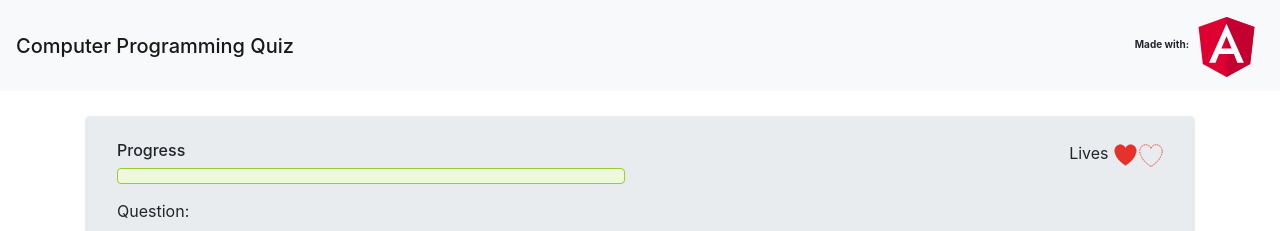
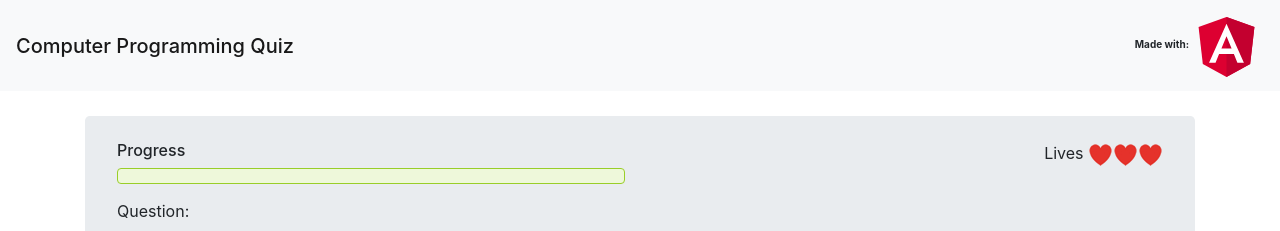
Before and after one commit to AleBark/Angular-Starter-Project, an Angular app: page / in a window 1280 px wide. Shown: the top 231 px of the page. Built offline with nearby package versions, Linux system fonts and the light colour scheme.

Commit message:
input binding, lives controll

```diff
--- a/src/app/attempts/attempts.component.html
+++ b/src/app/attempts/attempts.component.html
@@ -1,2 +1 @@
-<img [src] ="fullHeart">
-<img [src] ="emptyHeart">
+<img *ngFor="let heart of lives" [src]="heart.checkHeart()"/>
--- a/src/app/attempts/attempts.component.ts
+++ b/src/app/attempts/attempts.component.ts
@@ -1,4 +1,5 @@
-import { Component, OnInit } from '@angular/core';
+import { Heart } from '../shared/hearts.model';
+import { Component, OnInit, Input } from '@angular/core';
 
 @Component({
   selector: 'app-attempts',
@@ -7,12 +8,15 @@ import { Component, OnInit } from '@angular/core';
 })
 export class AttemptsComponent implements OnInit {
 
-  public emptyHeart = '/assets/empty_heart.png';
-  public fullHeart = '/assets/full_heart.png';
+  public lives: Array<Heart> = [new Heart(true), new Heart(true), new Heart(true)];
+  @Input() public attempts: number;
 
-  constructor() { }
+  constructor() {
+
+  }
 
   ngOnInit() {
+    console.log(this.attempts);
   }
 
 }
--- a/src/app/panel/panel.component.html
+++ b/src/app/panel/panel.component.html
@@ -9,7 +9,7 @@
         <div class="d-flex justify-content-end">
           {{infos[1]}}
           <span>&nbsp;</span>
-          <app-attempts></app-attempts>
+          <app-attempts [attempts]="attempts"></app-attempts>
         </div>
       </div>
     </div>
--- a/src/app/panel/panel.component.ts
+++ b/src/app/panel/panel.component.ts
@@ -14,6 +14,7 @@ export class PanelComponent implements OnInit {
   public answer: String = '';
   public round = 0;
   public barPercentage = 0;
+  public attempts = 3;
   public roundQuestion: Questions;
 
   constructor() {
@@ -27,25 +28,27 @@ export class PanelComponent implements OnInit {
     this.roundQuestion = this.questions[this.round];
   }
 
-  public checkAnswer (): void {
+  public checkAnswer(): void {
 
     if (this.roundQuestion.answer === this.answer) {
 
-    alert('Right!');
-    this.round++;
-    this.barPercentage = this.barPercentage + (100 / this.questions.length );
-    this.roundUpdate();
-    this.answer = '';
+      this.round++;
+      this.barPercentage = this.barPercentage + (100 / this.questions.length);
+      this.roundUpdate();
+      this.answer = '';
 
     } else {
+      this.attempts--;
 
-      alert('Wrong!');
+      if (this.attempts === 0) {
+        alert('Game over :(');
+      }
 
     }
 
   }
 
-  public updateAnswer (answer: Event): void {
+  public updateAnswer(answer: Event): void {
     this.answer = (<HTMLInputElement>answer.target).value;
 
   }
--- /dev/null
+++ b/src/app/shared/hearts.model.ts
@@ -0,0 +1,21 @@
+export class Heart {
+
+  public isFull: boolean;
+  public emptyHeart: String;
+  public fullHeart: String;
+
+  constructor(isFull: boolean) {
+    this.isFull = isFull;
+    this.emptyHeart = '/assets/empty_heart.png';
+    this.fullHeart = '/assets/full_heart.png';
+
+  }
+
+  public checkHeart(): String {
+    if (this.isFull) {
+      return this.fullHeart;
+    } else {
+      return this.emptyHeart;
+    }
+  }
+}
```
